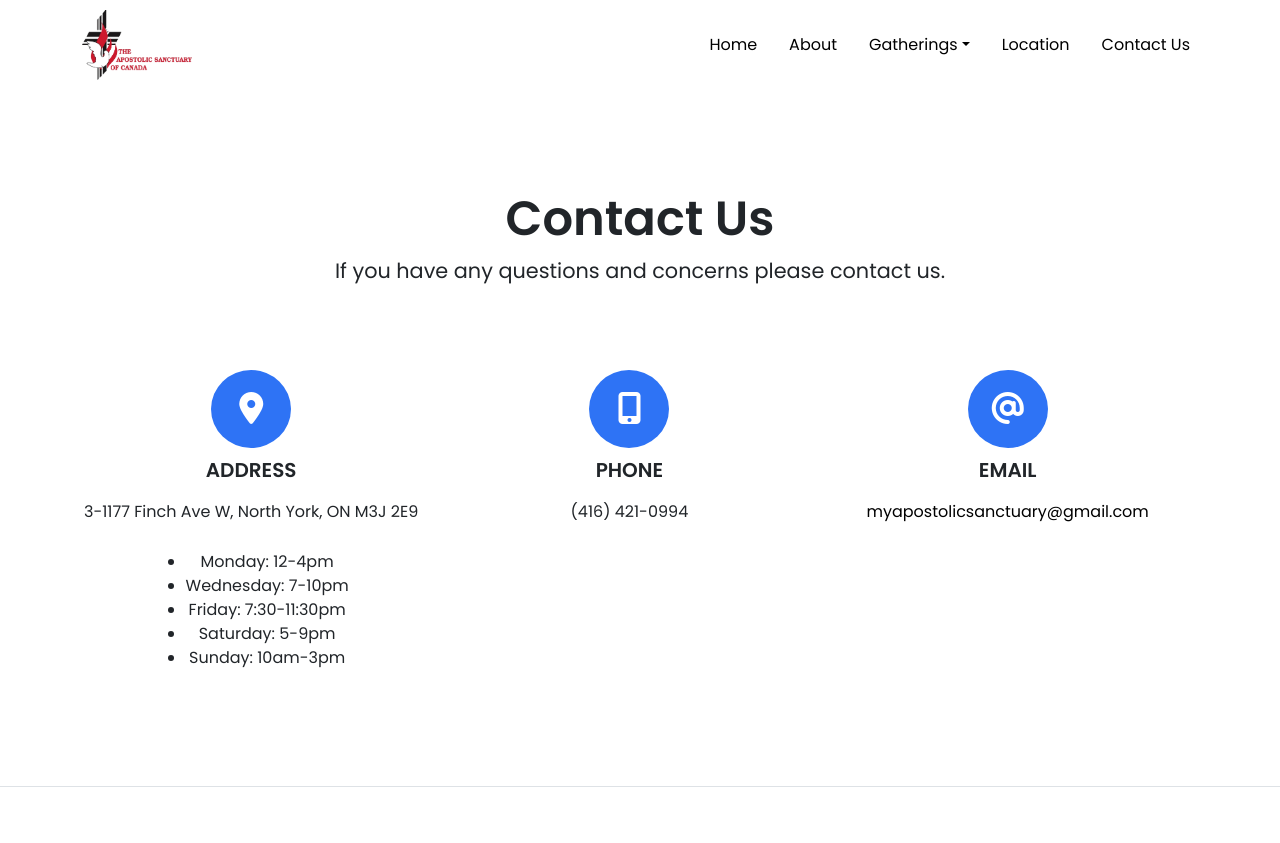
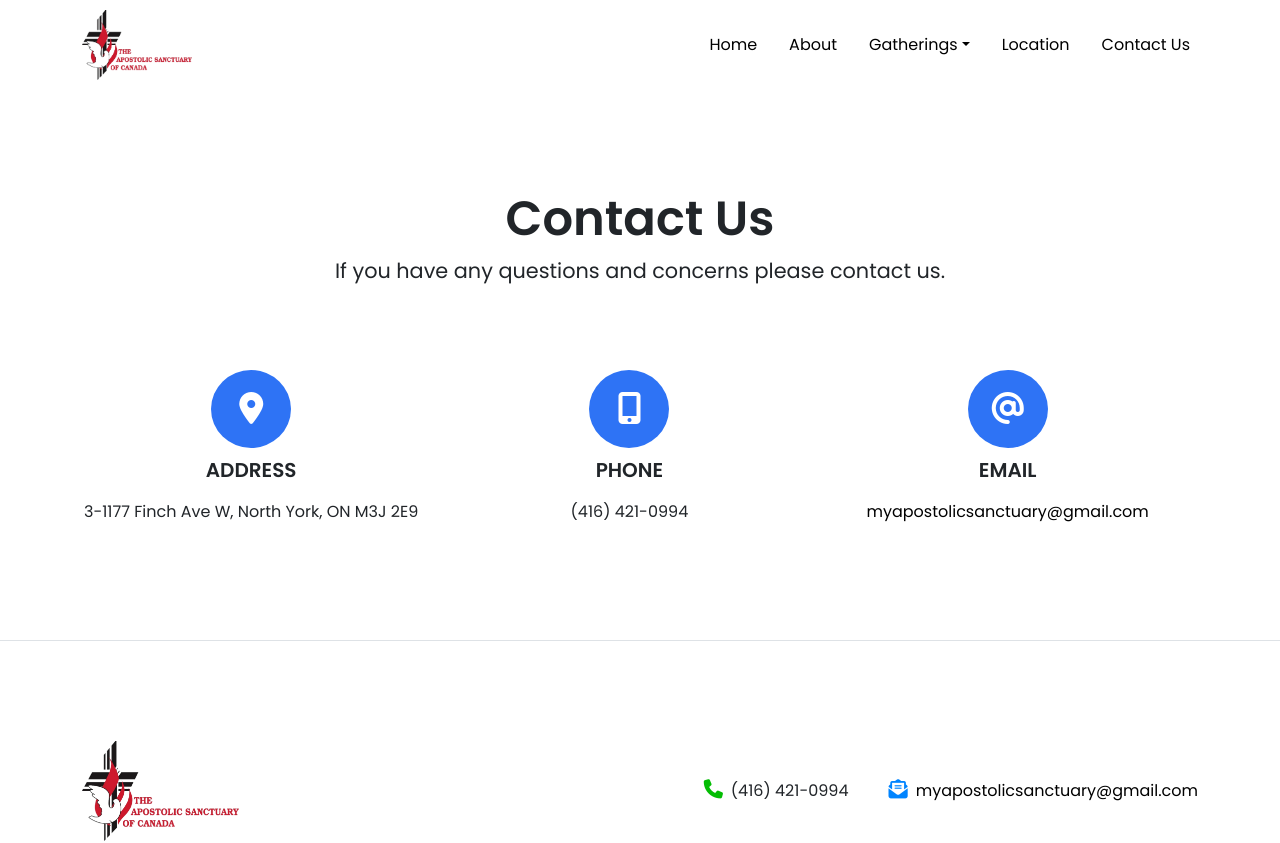
Before and after one commit to joewardperalta/apostolic-sanctuary-of-canada, a Next.js app: page /contact in a window 1280 px wide. Shown: the top 843 px of the page. Built offline with nearby package versions, Linux system fonts and the light colour scheme.

Commit message:
Clean up

```diff
--- a/src/pages/contact.js
+++ b/src/pages/contact.js
@@ -20,13 +20,6 @@ export default function Contact() {
             </div>
             <h5>Address</h5>
             <p>3-1177 Finch Ave W, North York, ON M3J 2E9</p>
-            <ul>
-              <li>Monday: 12-4pm</li>
-              <li>Wednesday: 7-10pm</li>
-              <li>Friday: 7:30-11:30pm</li>
-              <li>Saturday: 5-9pm</li>
-              <li>Sunday: 10am-3pm</li>
-            </ul>
           </Col>
           <Col lg={4}>
             <div className="icon-container">
```
